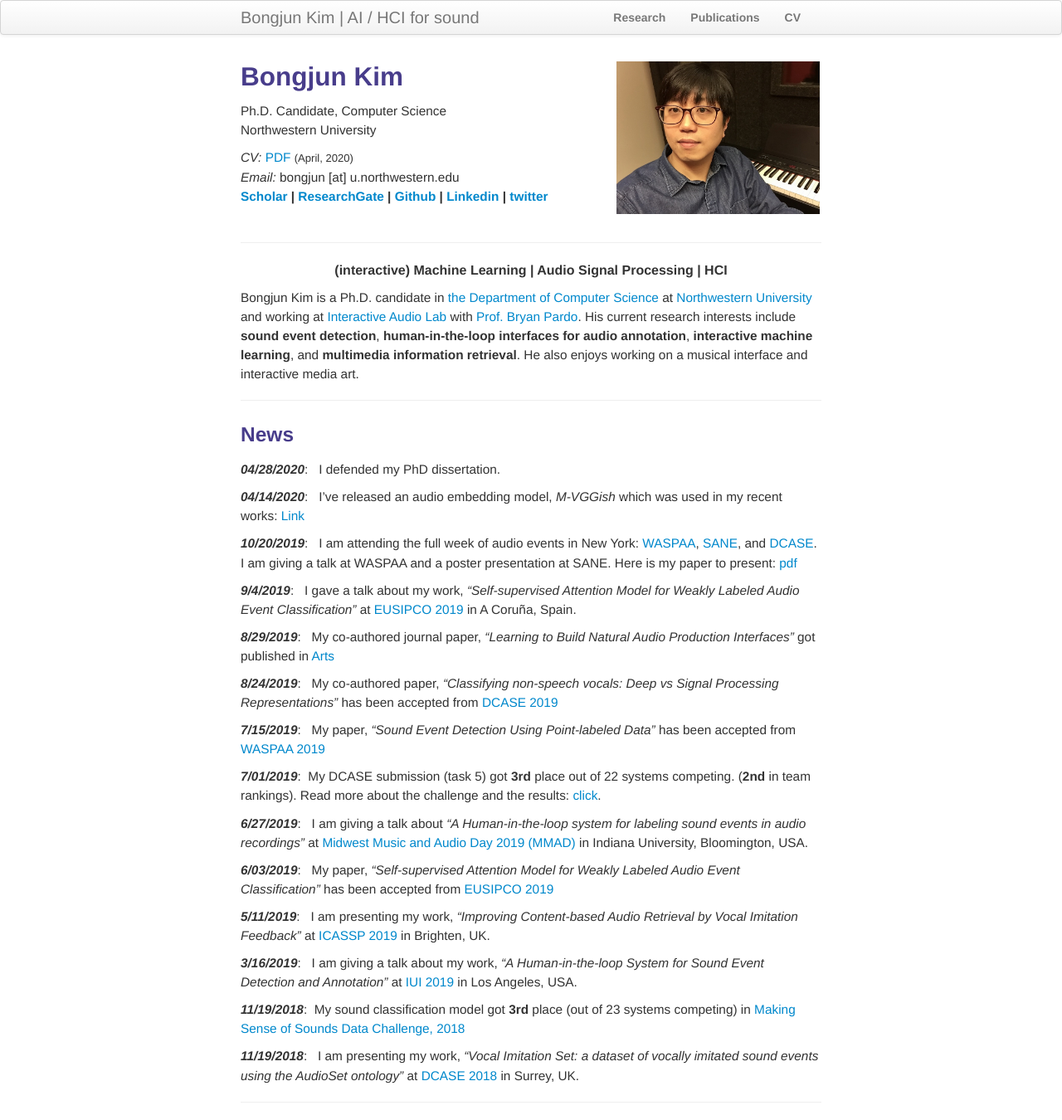
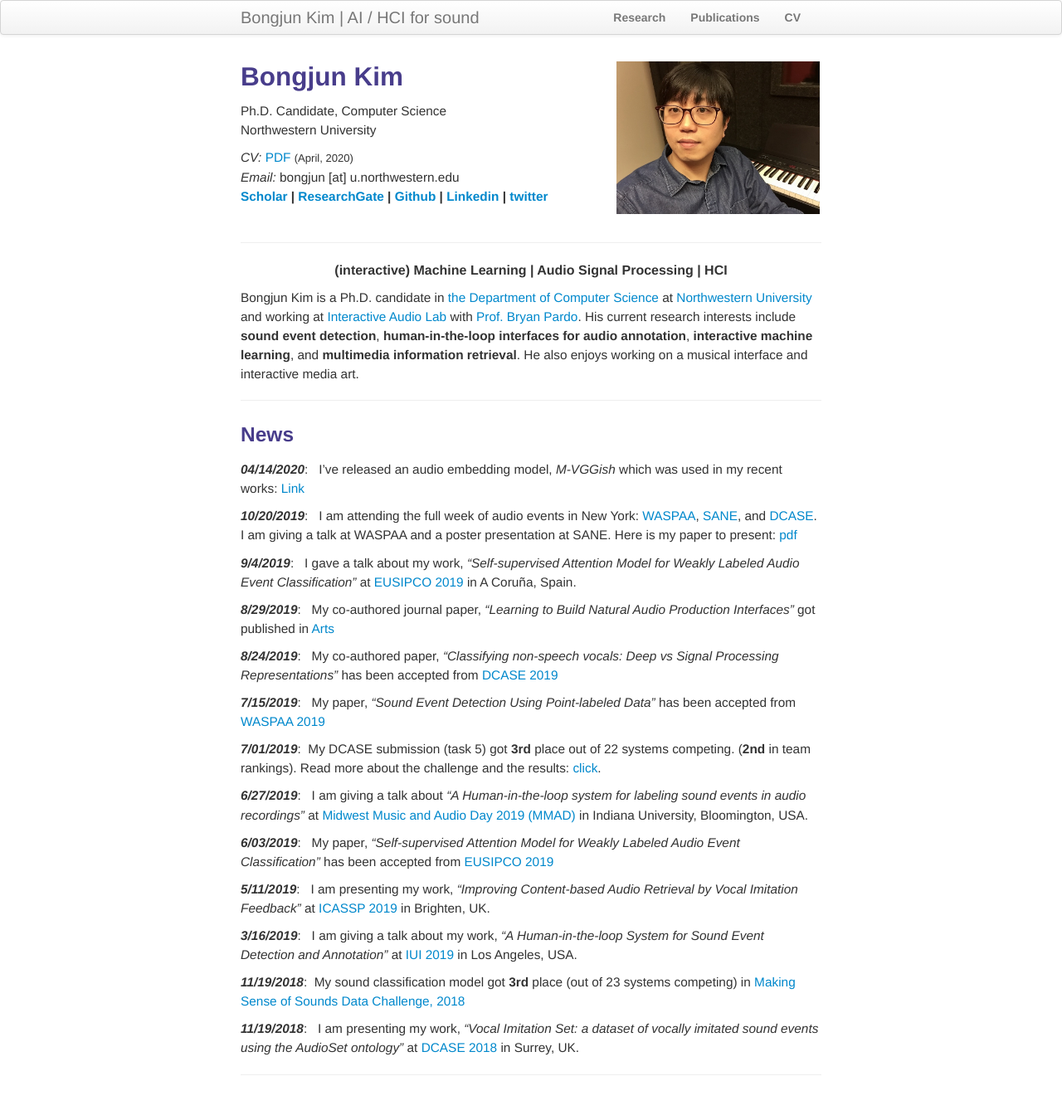
Before and after one commit to bongjun/bongjun.github.io, a Jekyll site: the page built from index.md, in a window 1280 px wide. Shown: the whole page at 83% size. Built offline with Jekyll 4.4.1, drawn with Linux system fonts in a browser that asks for light colours; after the commit the page ends 1317 px from its top, so only the background shows below that.

Commit message:
Update index.md

```diff
--- a/index.md
+++ b/index.md
@@ -38,8 +38,6 @@ Bongjun Kim is a Ph.D. candidate in [the Department of Computer Science](https:/
 <hr>
 
 ### News
-***04/28/2020***:&nbsp;&nbsp; I defended my PhD dissertation.
-
 ***04/14/2020***:&nbsp;&nbsp; I've released an audio embedding model, *M-VGGish* which was used in my recent works: [Link](https://github.com/bongjun/M-VGGish)
 
 ***10/20/2019***:&nbsp;&nbsp; I am attending the full week of audio events in New York: [WASPAA](https://www.waspaa.com/), [SANE](http://www.saneworkshop.org/sane2019/), and [DCASE](http://dcase.community/workshop2019/). I am giving a talk at WASPAA and a poster presentation at SANE. Here is my paper to present: [pdf](https://www.bongjunkim.com/pages/files/papers/waspaa_2019_kim.pdf)
```
